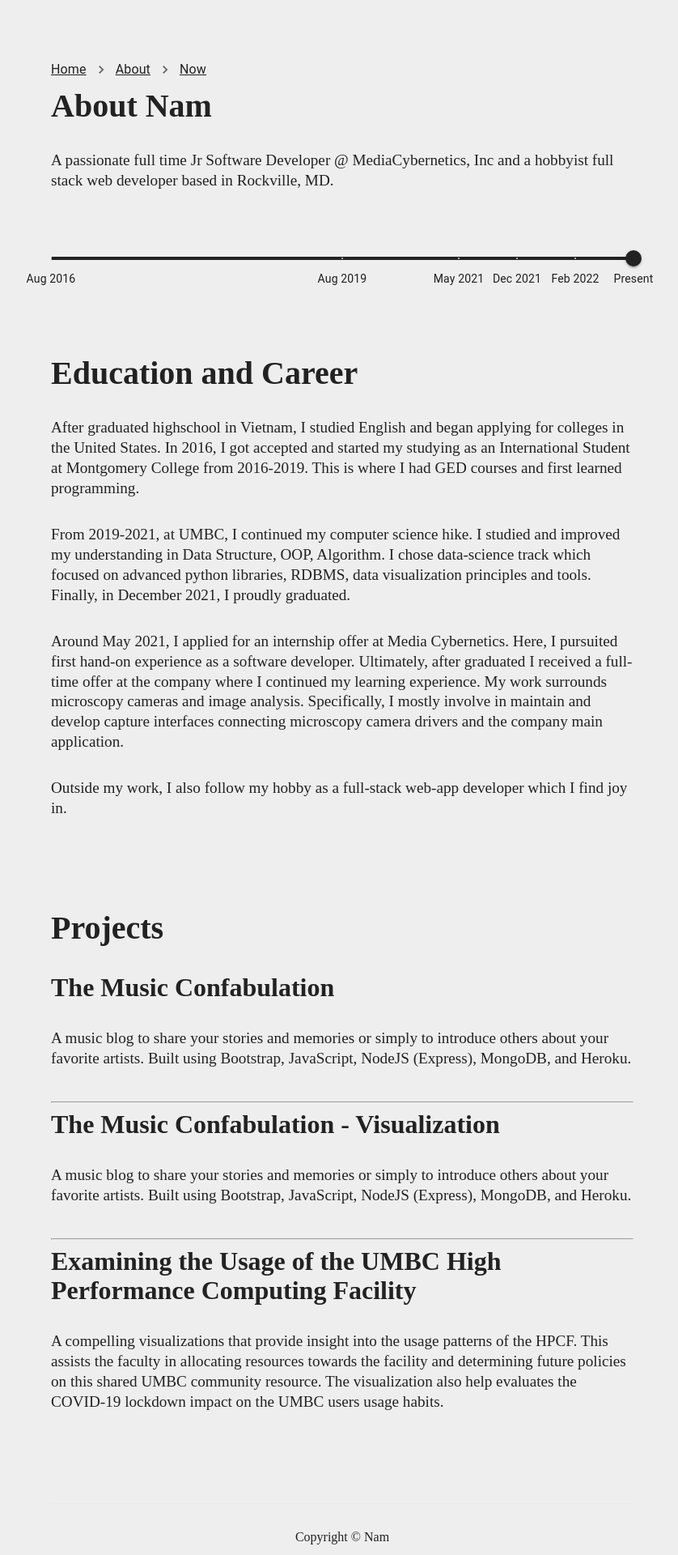
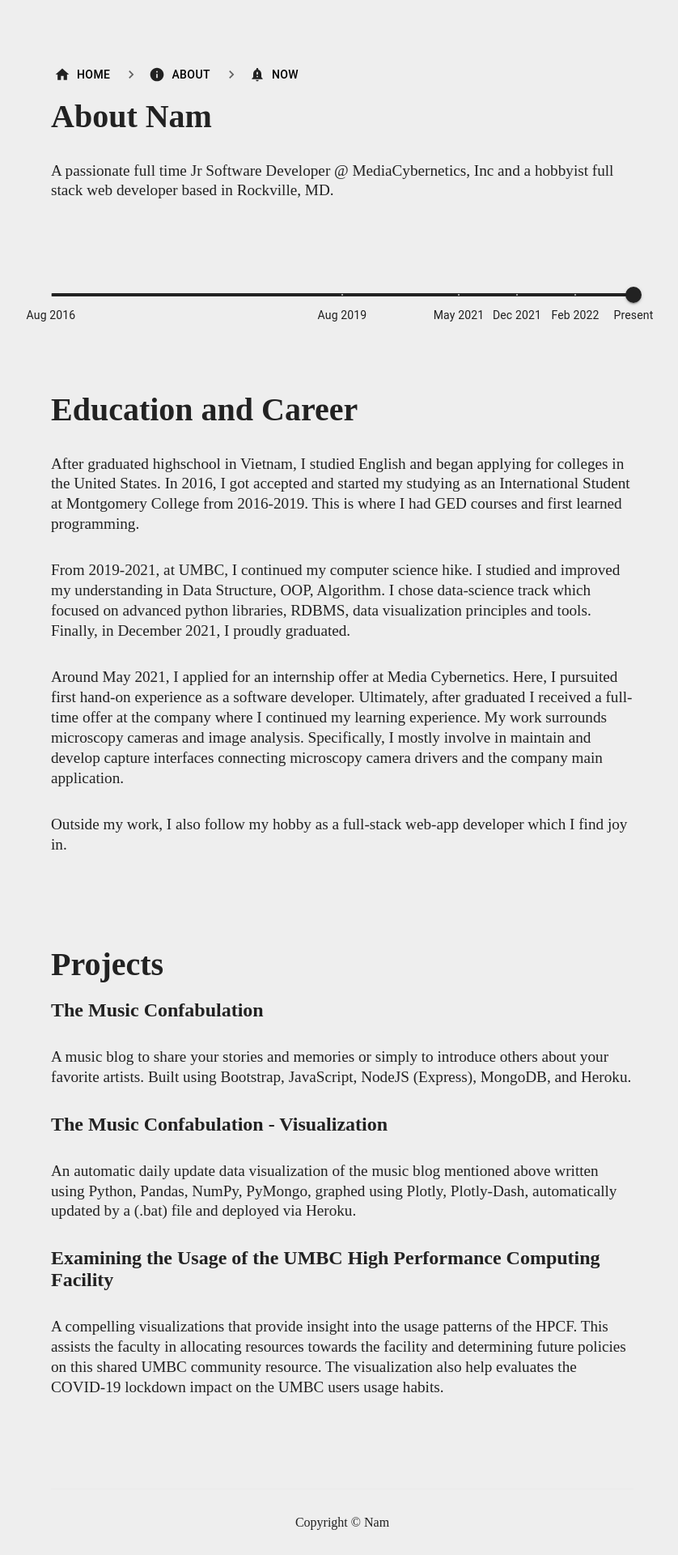
Before and after one commit to ttran293/thanhnam.dev, a Next.js app: page /about in a window 1280 px wide. Shown: the top 1920 px of the page at 81% size, without its empty margins (217-1055 px from the left). Built offline with nearby package versions, Linux system fonts and the light colour scheme.

Commit message:
separate into more components, clean up about page

```diff
--- a/pages/about.tsx
+++ b/pages/about.tsx
@@ -2,28 +2,12 @@ import React, { useState } from "react";
 import type { NextPage } from "next";
 import Head from "next/head";
 import styles from "../styles/Home.module.css";
-import Link from "next/link";
-import Slider from "@mui/material/Slider";
-import Box from "@mui/material/Box";
-import findDescriptions, { marks } from "./data/slider_data";
-import NavigateNextIcon from "@mui/icons-material/NavigateNext";
-import Breadcrumbs from "@mui/material/Breadcrumbs";
-import BackgroundInfo from "./components/BackgroundInfo";
+import BackgroundInfo from "./components/BackgroundInfo/BackgroundInfo";
+import ProjectInfo from "./components/ProjectInfo/ProjectInfo";
+import Slider from "./components/Slider/Slider";
+import Header from "./components/Header/Header";
+
 const About: NextPage = () => {
-  const [value, setValue] = React.useState<number | number[]>(100);
-
-  const breadcrumbs = [
-    <Link href="/" key="1">
-      Home
-    </Link>,
-    <Link href="/about" key="2">
-      About
-    </Link>,
-    <Link href="/now" key="3">
-      Now
-    </Link>,
-  ];
-
   return (
     <div className={styles.main}>
       <Head>
@@ -31,35 +15,10 @@ const About: NextPage = () => {
         <meta name="description" content="Generated by create next app" />
         <link rel="icon" href="/favicon.ico" />
       </Head>
+      <Header></Header>
       <div className={styles.main}>
-        <Breadcrumbs
-          separator={<NavigateNextIcon fontSize="small" />}
-          aria-label="breadcrumb"
-        >
-          {breadcrumbs}
-        </Breadcrumbs>
         <h1 className={styles.title}>About Nam</h1>
-        <Box
-          sx={{
-            height: 150,
-          }}
-        >
-          {" "}
-          <p className={styles.description}>{findDescriptions(value)}</p>
-        </Box>
-
-        <Box width={"100%"}>
-          <Slider
-            aria-label="Restricted values"
-            defaultValue={100}
-            step={null}
-            valueLabelDisplay="off"
-            marks={marks}
-            onChange={(_, value) => setValue(value)}
-            onChangeCommitted={(_, value) => setValue(value)}
-            sx={{ color: "#eee" }}
-          />
-        </Box>
+        <Slider></Slider>
       </div>
 
       <div className={styles.main}>
@@ -69,34 +28,7 @@ const About: NextPage = () => {
 
       <div className={styles.main}>
         <h1 className={styles.title}>Projects</h1>
-        <h2 className={styles.subtitle} style={{ marginTop: "2rem" }}>
-          The Music Confabulation
-        </h2>
-        <p className={styles.description}>
-          A music blog to share your stories and memories or simply to introduce
-          others about your favorite artists. Built using Bootstrap, JavaScript,
-          NodeJS (Express), MongoDB, and Heroku.
-        </p>
-        <hr style={{ width: "100%" }}></hr>
-        <h2 className={styles.subtitle}>
-          The Music Confabulation - Visualization
-        </h2>
-        <p className={styles.description}>
-          A music blog to share your stories and memories or simply to introduce
-          others about your favorite artists. Built using Bootstrap, JavaScript,
-          NodeJS (Express), MongoDB, and Heroku.
-        </p>
-        <hr style={{ width: "100%" }}></hr>
-        <h2 className={styles.subtitle}>
-          Examining the Usage of the UMBC High Performance Computing Facility{" "}
-        </h2>
-        <p className={styles.description}>
-          A compelling visualizations that provide insight into the usage
-          patterns of the HPCF. This assists the faculty in allocating resources
-          towards the facility and determining future policies on this shared
-          UMBC community resource. The visualization also help evaluates the
-          COVID-19 lockdown impact on the UMBC users usage habits.
-        </p>
+        <ProjectInfo></ProjectInfo>
       </div>
 
       <footer className={styles.footer}>Copyright © Nam</footer>
--- a/pages/components/BackgroundInfo.tsx
+++ b/pages/components/BackgroundInfo/BackgroundInfo.tsx
@@ -1,6 +1,6 @@
-import React, { useState } from "react";
-import timeline from "../data/timeline";
-import styles from "../components/BackgroundInfo.module.css";
+import React from "react";
+import timeline from "../../data/timeline";
+import styles from "./BackgroundInfo.module.css"
 
 export default function BackgroundInfo(props :any){
     return (
--- /dev/null
+++ b/pages/components/Header/Header.tsx
@@ -0,0 +1,44 @@
+import React, { useState } from "react";
+import styles from "./Header.module.css";
+import Link from "next/link";
+import Breadcrumbs from "@mui/material/Breadcrumbs";
+import NavigateNextIcon from "@mui/icons-material/NavigateNext";
+import HomeIcon from "@mui/icons-material/Home";
+import Button from "@mui/material/Button";
+import NotificationImportantIcon from "@mui/icons-material/NotificationImportant";
+import InfoIcon from "@mui/icons-material/Info";
+
+ const breadcrumbs = [
+   <Link href="/" key="1">
+     <Button variant="text" startIcon={<HomeIcon />} sx={{ color: "black" }}>
+       Home
+     </Button>
+   </Link>,
+   <Link href="/about" key="2">
+     <Button variant="text" startIcon={<InfoIcon />} sx={{ color: "black" }}>
+       About
+     </Button>
+   </Link>,
+   <Link href="/now" key="3">
+     <Button
+       variant="text"
+       startIcon={<NotificationImportantIcon />}
+       sx={{ color: "black" }}
+     >
+       Now
+     </Button>
+   </Link>,
+ ];
+
+export default function Header(props: any) {
+  return (
+    <div>
+      <Breadcrumbs
+        separator={<NavigateNextIcon fontSize="small" />}
+        aria-label="breadcrumb"
+      >
+        {breadcrumbs}
+      </Breadcrumbs>
+    </div>
+  );
+}
--- /dev/null
+++ b/pages/components/ProjectInfo/ProjectInfo.module.css
@@ -0,0 +1,6 @@
+.description {
+  margin: 2rem 0;
+  line-height: 1.3;
+  font-size: 1.2rem;
+  text-align: left;
+}
--- /dev/null
+++ b/pages/components/ProjectInfo/ProjectInfo.tsx
@@ -0,0 +1,16 @@
+import React, { useState } from "react";
+import projects from "../../data/projects";
+import styles from "./ProjectInfo.module.css";
+
+export default function BackgroundInfo(props: any) {
+  return (
+    <div>
+      {projects.map((item) => (
+        <>
+          <h2>{item.name}</h2>
+          <p className={styles.description}>{item.description}</p>
+        </>
+      ))}
+    </div>
+  );
+}
--- /dev/null
+++ b/pages/components/Slider/Slider.module.css
@@ -0,0 +1,6 @@
+.description {
+  margin: 2rem 0;
+  line-height: 1.3;
+  font-size: 1.2rem;
+  text-align: left;
+}
--- /dev/null
+++ b/pages/components/Slider/Slider.tsx
@@ -0,0 +1,33 @@
+import React from "react";
+import Slider from "@mui/material/Slider";
+import Box from "@mui/material/Box";
+import findDescriptions, { marks } from "../../data/slider_data";
+import styles from "./Slider.module.css";
+
+export default function BackgroundInfo(props: any) {
+  const [value, setValue] = React.useState<number | number[]>(100);
+  return (
+    <div>
+      <Box
+        sx={{
+          height: 150,
+        }}
+      >
+        {" "}
+        <p className={styles.description}>{findDescriptions(value)}</p>
+      </Box>
+      <Box width={"100%"}>
+        <Slider
+          aria-label="Restricted values"
+          defaultValue={100}
+          step={null}
+          valueLabelDisplay="off"
+          marks={marks}
+          onChange={(_, value) => setValue(value)}
+          onChangeCommitted={(_, value) => setValue(value)}
+          sx={{ color: "#eee" }}
+        />
+      </Box>
+    </div>
+  );
+}
--- a/pages/data/projects.tsx
+++ b/pages/data/projects.tsx
@@ -1,19 +1,20 @@
 const projects = [
   {
     id: 1,
-    name: " A music blog to share your stories and memories or simply to introduce others about your favorite artists. Built using Bootstrap, JavaScript, NodeJS (Express), MongoDB, and Heroku.",
-    description: "The Music Confabulation",
+    name: "The Music Confabulation",
+    description:" A music blog to share your stories and memories or simply to introduce others about your favorite artists. Built using Bootstrap, JavaScript, NodeJS (Express), MongoDB, and Heroku.",
   },
   {
     id: 2,
     name: "The Music Confabulation - Visualization",
-    description: "An automatic daily update data visualization of the music blog mentioned above written using Python, Pandas, NumPy, PyMongo, graphed using Plotly, Plotly-Dash, automatically updated by a (.bat) file and deployed via Heroku.",
+    description:
+      "An automatic daily update data visualization of the music blog mentioned above written using Python, Pandas, NumPy, PyMongo, graphed using Plotly, Plotly-Dash, automatically updated by a (.bat) file and deployed via Heroku.",
   },
   {
     id: 3,
     name: "Examining the Usage of the UMBC High Performance Computing Facility",
     description:
       "A compelling visualizations that provide insight into the usage patterns of the HPCF. This assists the faculty in allocating resources towards the facility and determining future policies on this shared UMBC community resource. The visualization also help evaluates the COVID-19 lockdown impact on the UMBC users usage habits.",
-  }
+  },
 ];
 export default projects;
```
Also changed, not shown: pages/index.tsx (+0 -7 lines), pages/components/BackgroundInfo/BackgroundInfo.module.css (renamed from pages/components/BackgroundInfo.module.css), pages/components/Header/Header.module.css (added), pages/components/ProjectInfo.tsx (deleted).
